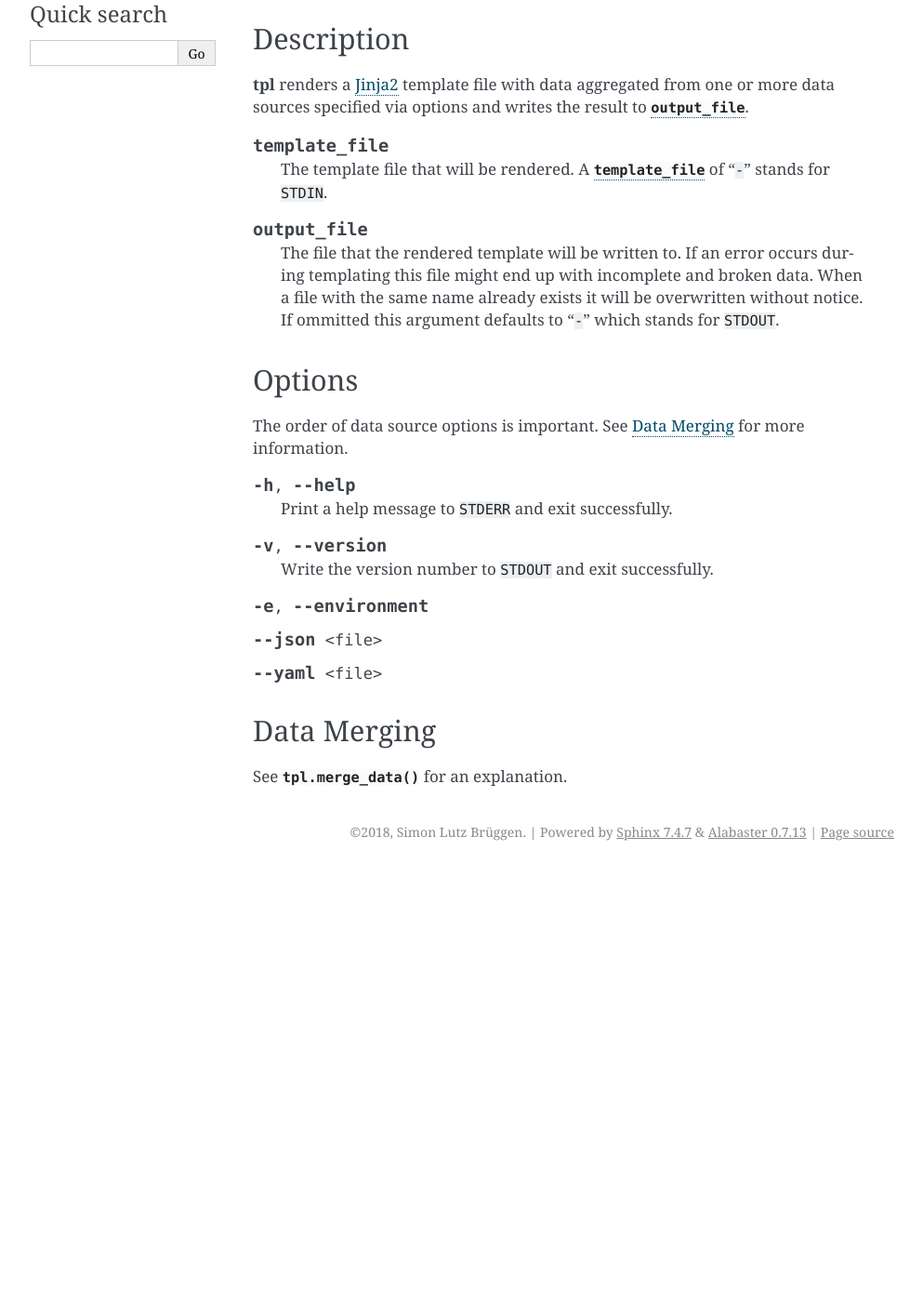
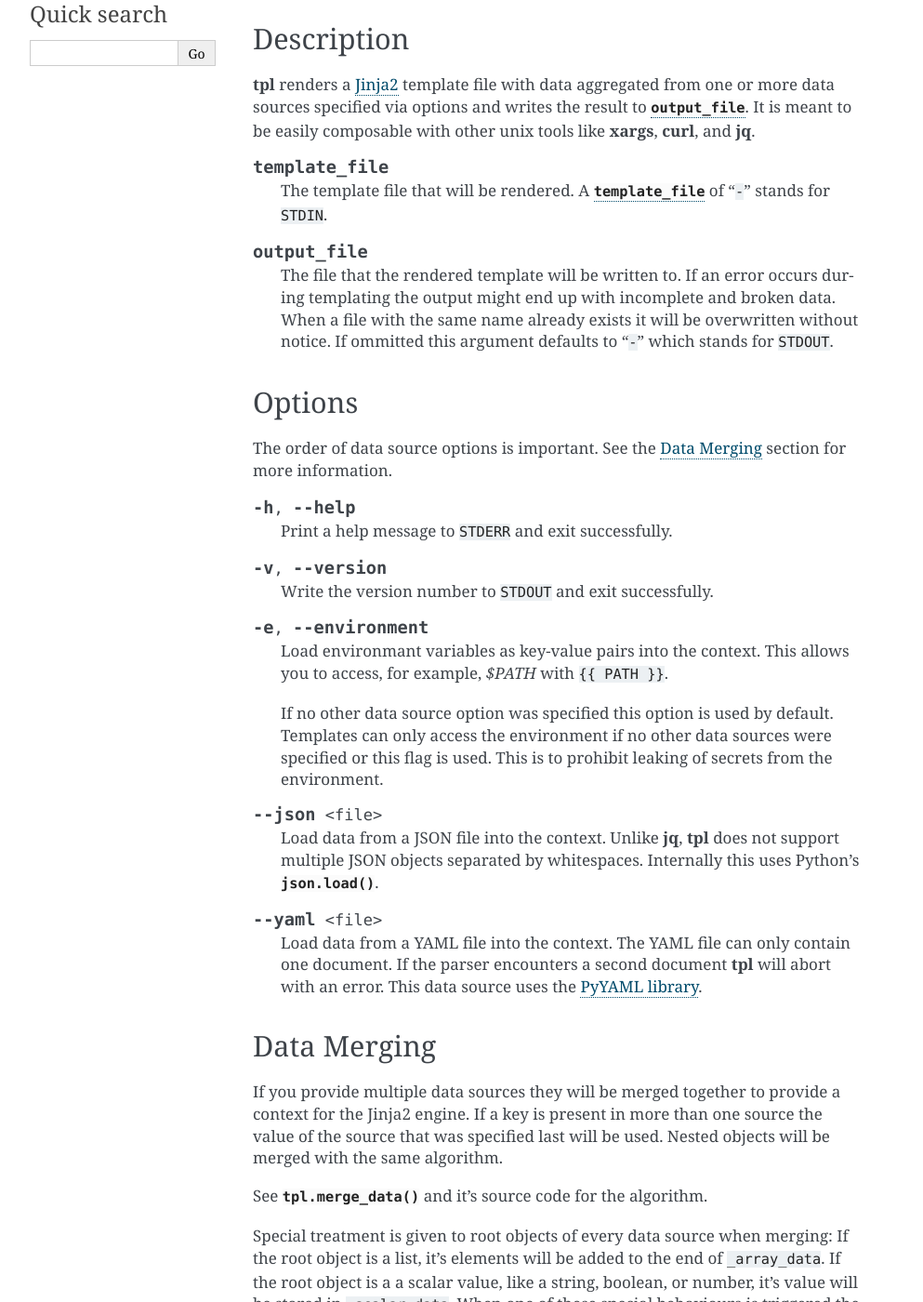
Before and after one commit to M3t0r/tpl, a Sphinx documentation site: the page built from docs/manpage.rst, in a window 1280 px wide and 1400 px high, scrolled down 310 px. Shown: the whole window at 93% size, without its empty margins (148-1141 px from the left). Built offline with Sphinx 7.4.7, drawn with Linux system fonts in a browser that asks for light colours; pages that are not in the unit, such as notebooks, are missing from menus; the version number could not be read and is left out; before the commit the page ends 1244 px from its top, so only the background shows below that; some of the changed text lies outside the part shown.

Commit message:
docs: fleshed out documentation and manpage
All command line options are documented in the manpage. The merging
algorithm is described in greater detail, including the presence of
`_scalar_data` and `_array_data` which fixes #8.

```diff
--- a/docs/manpage.rst
+++ b/docs/manpage.rst
@@ -16,9 +16,11 @@ Synopsis
 Description
 -----------
 
-:program:`tpl` renders a `Jinja2 <https://palletsprojects.com/p/jinja/>`_ template file with data aggregated from one or more
-data sources specified via options and writes the result to
-:option:`output_file`.
+:program:`tpl` renders a `Jinja2 <https://palletsprojects.com/p/jinja/>`_
+template file with data aggregated from one or more data sources specified via
+options and writes the result to :option:`output_file`. It is meant to be
+easily composable with other unix tools like :program:`xargs`, :program:`curl`,
+and :program:`jq`.
 
 .. option:: template_file
 
@@ -28,7 +30,7 @@ data sources specified via options and writes the result to
 .. option:: output_file
 
     The file that the rendered template will be written to. If an error occurs
-    during templating this file might end up with incomplete and broken data.
+    during templating the output might end up with incomplete and broken data.
     When a file with the same name already exists it will be overwritten
     without notice. If ommitted this argument defaults to "``-``" which stands
     for ``STDOUT``.
@@ -39,8 +41,8 @@ data sources specified via options and writes the result to
 Options
 -------
 
-The order of data source options is important. See :ref:`data-merging` for more
-information.
+The order of data source options is important. See the :ref:`data-merging`
+section for more information.
 
 .. option:: -h, --help
 
@@ -52,9 +54,26 @@ information.
 
 .. option:: -e, --environment
 
+    Load environmant variables as key-value pairs into the context. This allows
+    you to access, for example, `$PATH` with ``{{ PATH }}``.
+
+    If no other data source option was specified this option is used by
+    default. Templates can only access the environment if no other data sources
+    were specified or this flag is used. This is to prohibit leaking of secrets
+    from the environment.
+
 .. option:: --json <file>
 
+    Load data from a JSON file into the context. Unlike :program:`jq`,
+    :program:`tpl` does not support multiple JSON objects separated by
+    whitespaces. Internally this uses Python's :py:func:`json.load`.
+
 .. option:: --yaml <file>
+
+    Load data from a YAML file into the context. The YAML file can only contain
+    one document. If the parser encounters a second document :program:`tpl`
+    will abort with an error. This data source uses the
+    `PyYAML library <https://pyyaml.org/wiki/PyYAMLDocumentation>`_.
 
 
 .. _data-merging:
@@ -62,4 +81,42 @@ information.
 Data Merging
 ------------
 
-See :py:meth:`tpl.merge_data` for an explanation.
+If you provide multiple data sources they will be merged together to provide a
+context for the Jinja2 engine. If a key is present in more than one source the
+value of the source that was specified last will be used. Nested objects will
+be merged with the same algorithm.
+
+.. only:: html
+
+    See :py:meth:`tpl.merge_data` and it's source code for the algorithm.
+
+Special treatment is given to root objects of every data source when merging:
+If the root object is a list, it's elements will be added to the end of
+``_array_data``. If the root object is a a scalar value, like a string,
+boolean, or number, it's value will be stored in ``_scalar_data``. When one of
+these special behaviours is triggered the already assembled context is not
+cleared of previously defined key-value pairs:
+
+.. code-block:: bash
+
+    $ tpl \
+    >     --json <(echo '"the answer"') \
+    >     --json <(echo '{"foo":"bar"}') \
+    >     --json <(echo "42") \
+    >     <(echo 'scalar: {{ _scalar_data }}, foo: {{ foo }}')
+    scalar: 42, foo: bar
+    # and not scalar: 42, foo:
+
+.. only:: html
+
+    This behaviour is only applied to values at the root:
+
+    .. code-block:: bash
+
+        $ tpl \
+        >     --json <(echo '{"spam":"egg"}') \
+        >     --json <(echo '{"spam":{"sub":"marine"}}') \
+        >     --json <(echo '{"spam":"ham"}') \
+        >     <(echo '{{ spam }}')
+        ham
+        # and not {'sub': 'marine', '_scalar_data': 'ham'}
```
Also changed, not shown: docs/index.rst (+7 -3 lines).
